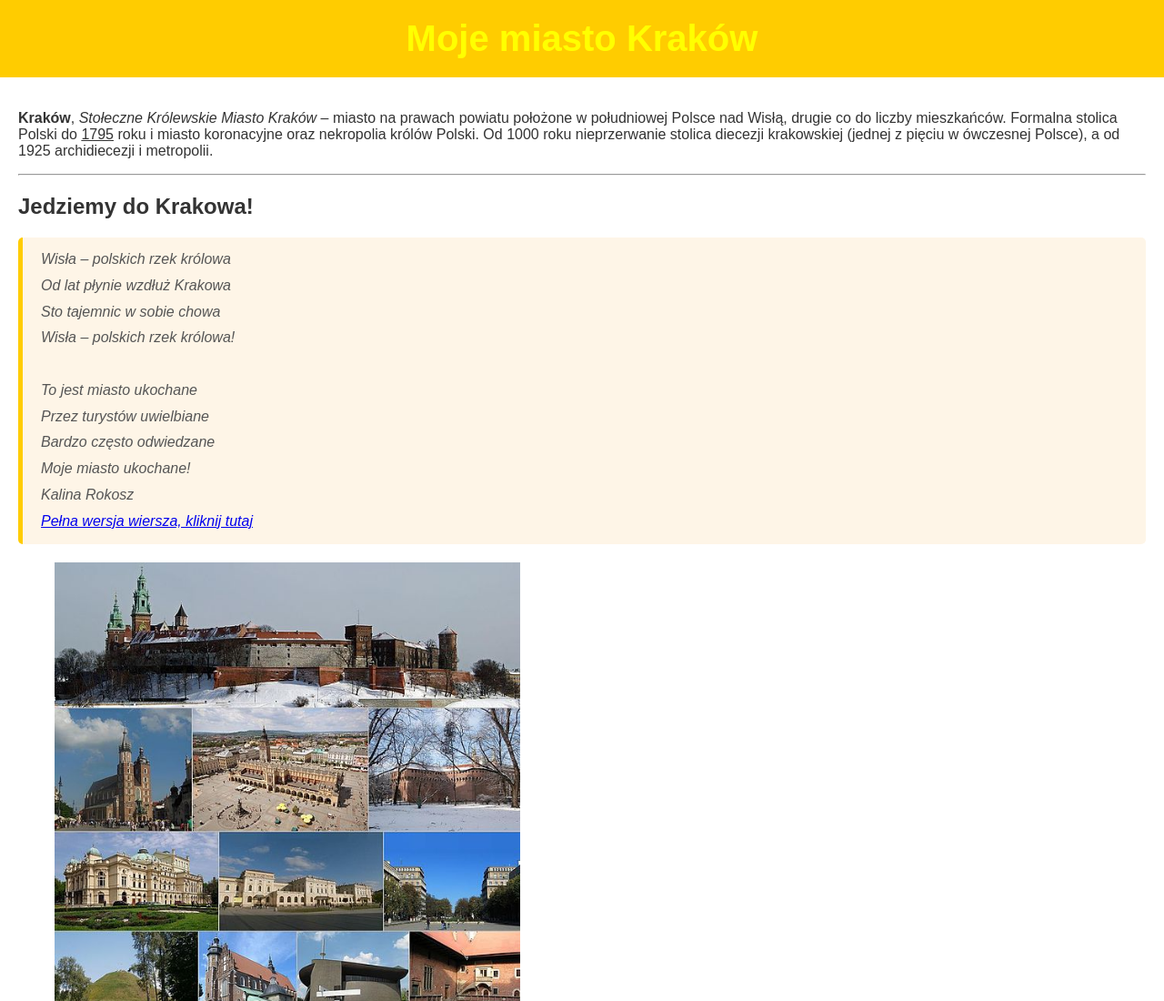
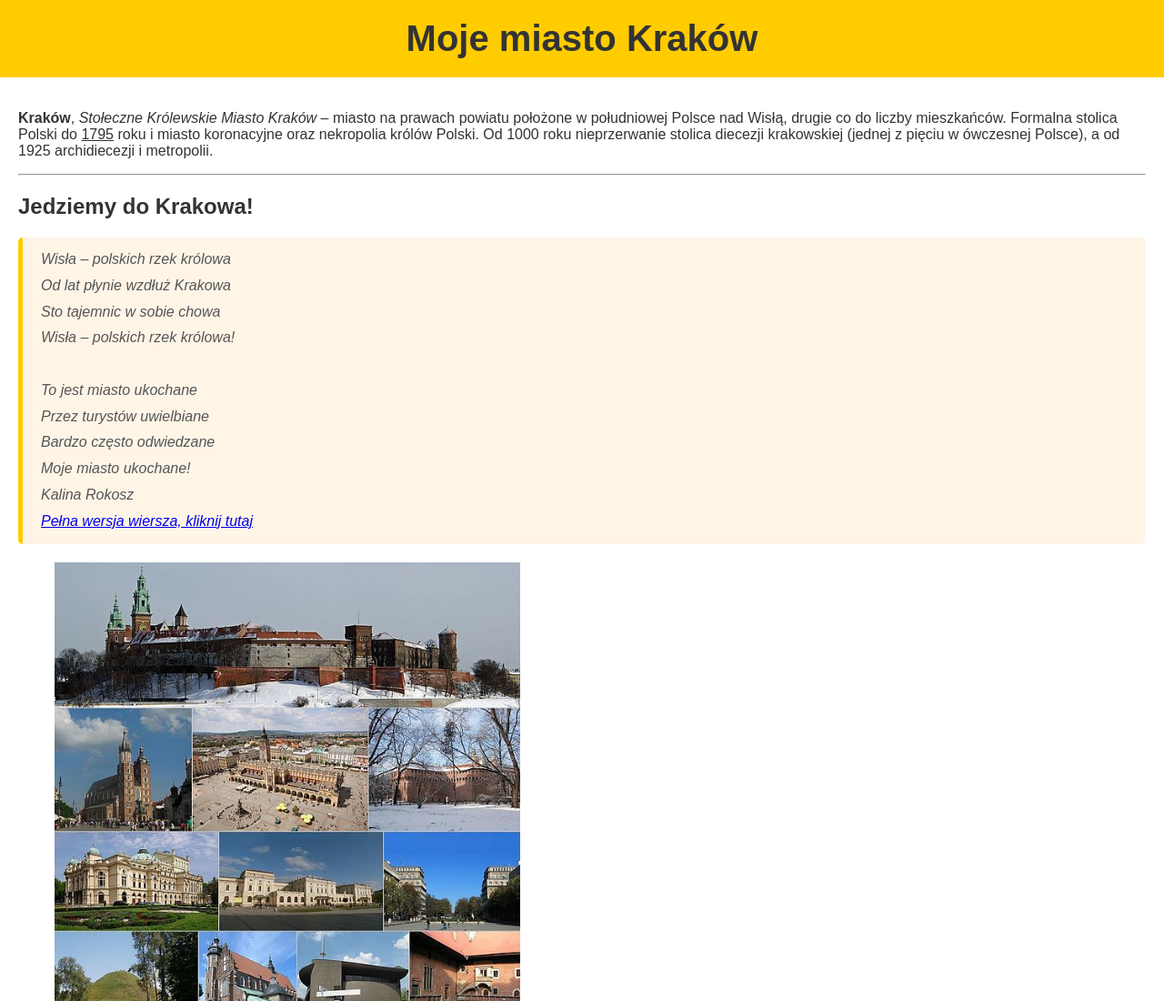
Before and after one commit to marekmalarczyk/3b2-Krak-w, a plain HTML site: page index.html in a window 1280 px wide. Shown: the top 1100 px of the page at 91% size. Drawn offline with Linux system fonts and the light colour scheme.

Commit message:
Update index.html

```diff
--- a/index.html
+++ b/index.html
@@ -4,15 +4,10 @@
 		<meta charset="UTF-8">
 		<title>Kraków, 3b</title>
 		<link rel="stylesheet" href="styles.css">
-		<style>
-			h1 {
-				color:green;
-			}
-		</style>
 	</head>
 	<body>
 		<header>
-			<h1 style="color:yellow">Moje miasto Kraków</h1>
+			<h1>Moje miasto Kraków</h1>
 		</header>
 		<main>
 			<p>
```
